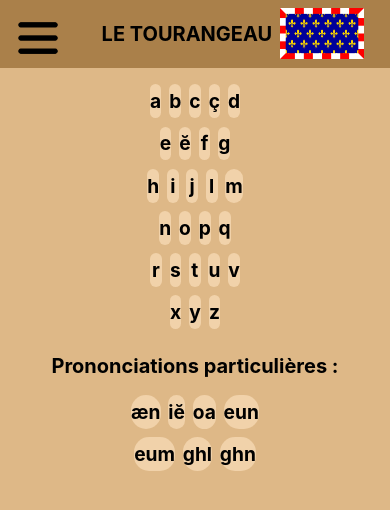
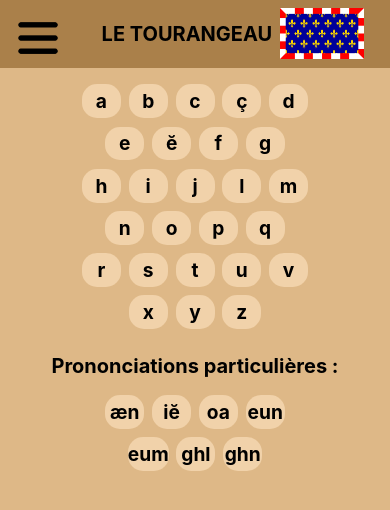
Before and after one commit to ElMala37/tourangeau, a React (Create React App) app: page /alphabet in a window 390 px wide. Shown: the top 510 px of the page. Built offline with nearby package versions, Linux system fonts and the light colour scheme.

Commit message:
Alphabet

```diff
--- a/src/styles/Alphabet.css
+++ b/src/styles/Alphabet.css
@@ -82,7 +82,7 @@
     .AlphabetLettreCase{
         height:4vh;
         min-height: max-content;
-        width: 3vw;
+        width: 10vw;
         min-width: max-content;
         background-color: #f1d2aa;
         border-radius: 15px;
```
